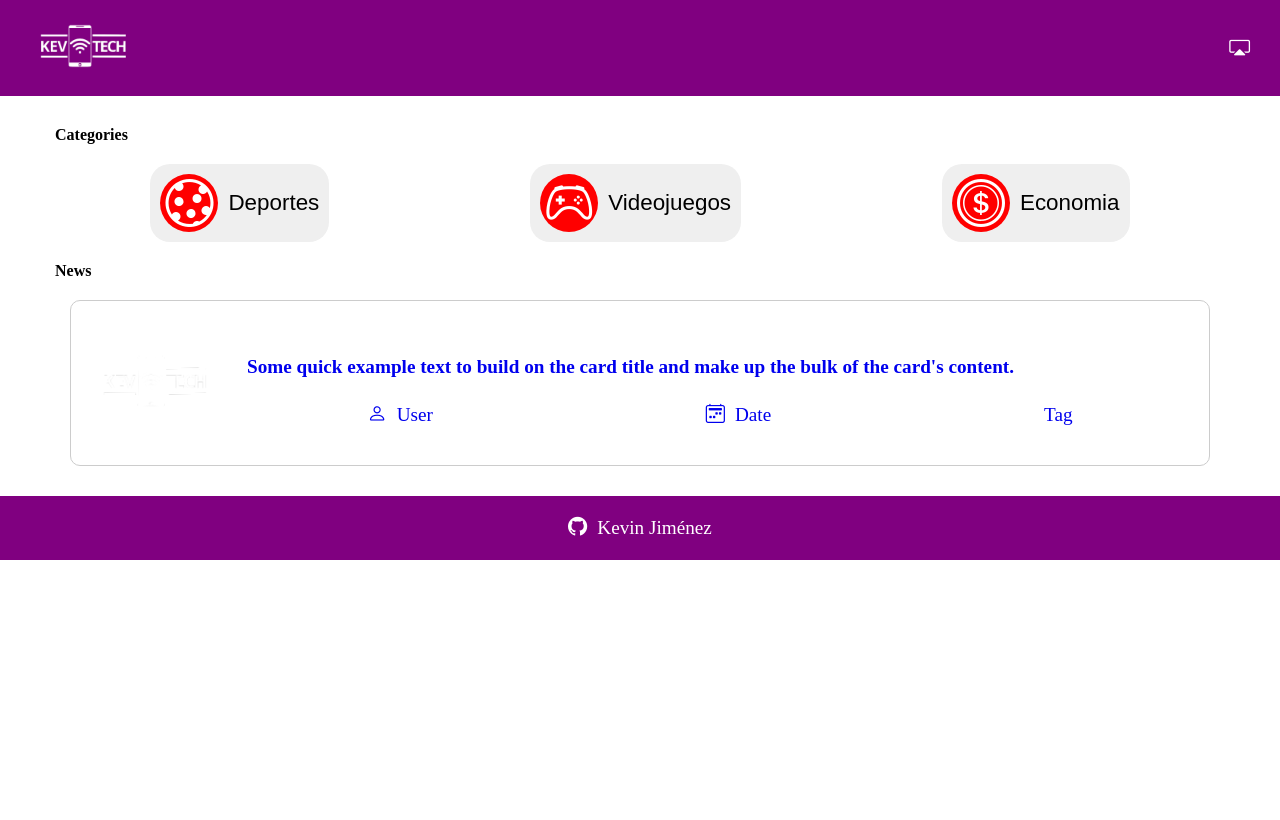
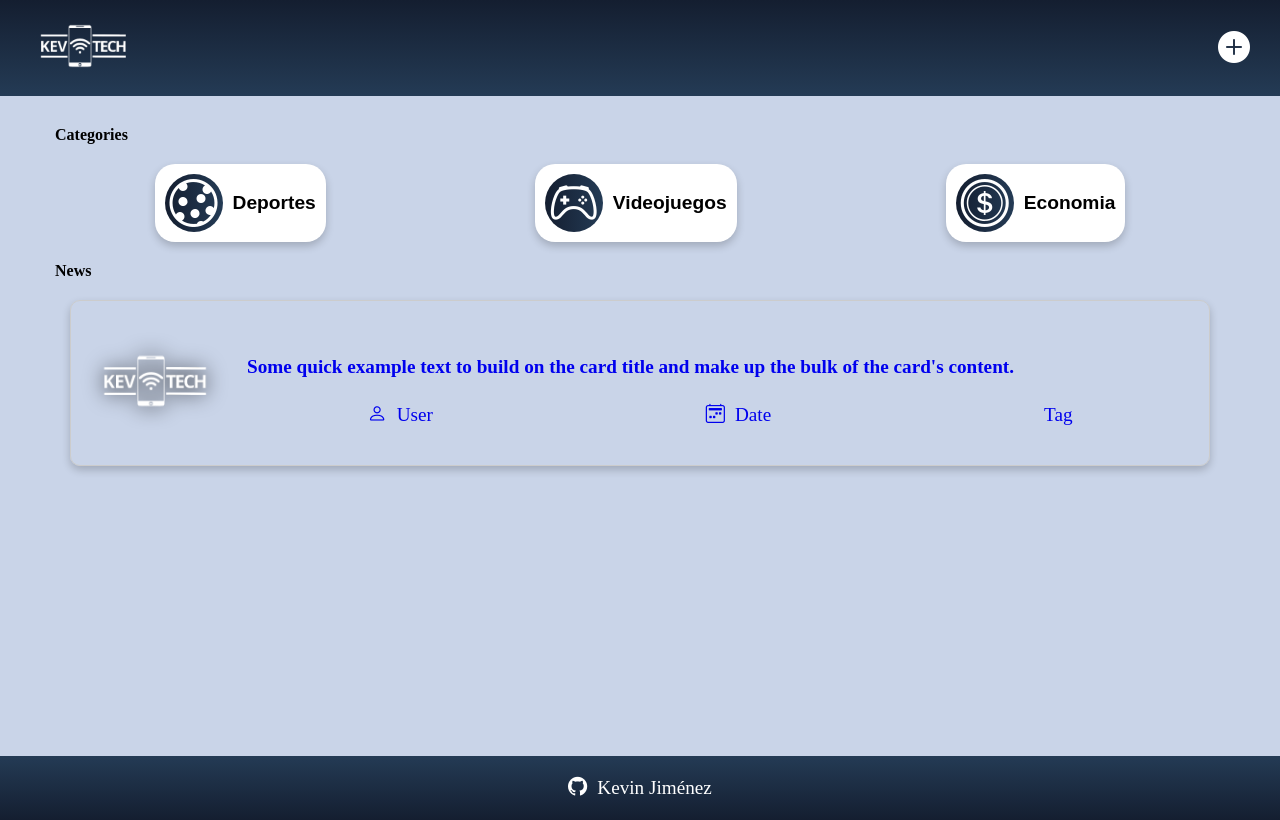
Before and after one commit to KevinJG994/React-AppNews-CRUD, a React (Vite) app: page / in a window 1280 px wide. Built offline with nearby package versions, Linux system fonts and the light colour scheme.

Commit message:
[Add] Styles to the pages

```diff
--- a/index.html
+++ b/index.html
@@ -5,7 +5,7 @@
   <meta charset="UTF-8" />
   <link rel="icon" type="image/svg+xml" href="/vite.svg" />
   <meta name="viewport" content="width=device-width, initial-scale=1.0" />
-  <title>Vite + React</title>
+  <title>KevNews</title>
   <link href="https://cdn.jsdelivr.net/npm/bootstrap-icons/font/bootstrap-icons.css" rel="stylesheet">
   <link rel="stylesheet" href="	https://cdn.jsdelivr.net/npm/bootstrap@5.3.3/dist/css/bootstrap.min.css">
 </head>
--- a/src/App.css
+++ b/src/App.css
@@ -1,7 +1,7 @@
 /* Dashborad Styles */
 .dashboard {
-    text-decoration: none;
   max-width: 1280px;
+  min-height: 80vh;
   margin: 0 auto;
   padding: 10px 50px;
   text-align: center;
@@ -13,14 +13,20 @@
   justify-content: space-around;
 }
 
-
 .buttons-container button {
   display: flex;
   align-items: center;
   padding: 10px;
-    font-size: 1.4rem;
+  font-size: 1.2rem;
+  font-weight: bold;
   border: none;
   border-radius: 20px;
+  background-color: white;
+  box-shadow: 0 4px 8px rgba(0, 0, 0, 0.2);
+}
+
+.buttons-container button:hover {
+  color: #314e6fb4;
 }
 
 .buttons-container button i {
@@ -28,13 +34,19 @@
   align-items: center;
   justify-content: center;
   font-size: 3rem;
-    background-color: red;
+  background: linear-gradient(to right, #141e30, #243b55);
   border-radius: 50%;
   margin-right: 10px;
   color: white;
   padding: 5px;
 }
 
+.buttons-container button i:hover {
+  background: #314e6fb4;
+}
+
+
+/* Card Styles */
 .newsInfo {
   display: flex;
   justify-content: space-around;
@@ -61,6 +73,7 @@
   margin: 20px;
   border-radius: 10px;
   overflow: hidden;
+  box-shadow: 0 4px 8px rgba(0, 0, 0, 0.2);
 }
 
 .card-content {
@@ -89,6 +102,7 @@
   width: 100%;
 }
 
+
 /* AboutPage Styles */
 .aboutPanel {
   display: flex;
@@ -96,6 +110,7 @@
   justify-content: center;
   align-items: center;
   background-color: rgb(248, 248, 248);
+  height: 80vh;
 }
 
 .aboutPanel h2 {
@@ -134,3 +149,57 @@
   color: black;
   text-decoration: none;
 }
+
+
+/* DetailsPage Styles */
+.details-content {
+  margin: 50px;
+  padding: 30px;
+  background-color: white;
+  box-shadow: 0 4px 8px rgba(0, 0, 0, 0.2);
+  border-radius: 30px;
+}
+
+.newsDescription {
+  padding: 20px;
+}
+
+.newsDescription h5 {
+  font-size: 2rem;
+  margin-bottom: 20px;
+}
+
+.cardImage {
+  filter: drop-shadow(0 0 10px rgba(0, 0, 0, 2));
+}
+
+.newsButtons {
+  display: flex;
+  align-items: center;
+  justify-content: space-around;
+}
+
+.newsButtons button {
+  width: 3rem;
+  height: 3rem;
+  border-radius: 20px;
+  border: none;
+  box-shadow: 0 4px 8px rgba(0, 0, 0, 0.2);
+  background-color: #243b55;
+  color: white;
+  font-size: 1.5rem;
+}
+
+.newsButtons button:hover {
+  background-color: #314e6fb4;
+}
+
+/* NotFoundPage Styles */
+.NotFound-container {
+  background-color: white;
+}
+
+.NotFoundImg {
+  display: flex;
+  margin: auto;
+}
--- a/src/components/Navbar.jsx
+++ b/src/components/Navbar.jsx
@@ -5,12 +5,14 @@ function Navbar() {
     <nav>
       <div className="logo-container">
         <Link to="/">
-          <img src="./src/assets/KevTech.png" alt="KevTech-logo" />
+          <img src="./src/assets/KevTech.png" alt="KevTech-logo" title="Go home"/>
         </Link>
       </div>
 
       <div className="menu-container">
-        <i className="bi bi-cast"></i>
+        <Link to="/aboutPage">
+          <i className="bi bi-plus-circle-fill" title="Add New"></i>
+        </Link>
       </div>
     </nav>
   )
--- a/src/index.css
+++ b/src/index.css
@@ -1,19 +1,31 @@
+/* Global styles */
 * {
   padding: 0;
   margin: 0;
-  text-decoration: none !important ;
+  text-decoration: none !important;
+}
+
+#root {
+  background-color: #c9d4e8;
 }
 
 .App {
   height: 100vh;
 }
 
+h4 {
+  display: flex;
+  margin: 20px 5px;
+}
+
+
+/* Navbar Styles */
 nav {
   display: flex;
   justify-content: space-between;
   align-items: center;
   padding: 0 30px;
-  background-color: purple;
+  background: linear-gradient(to bottom, #141e30, #243b55);
   color: white;
   height: 12vh;
 }
@@ -33,20 +45,18 @@ nav p {
   width: 100px;
 }
 
-.card-img-top {
-  width: 100px;
+.menu-container i{
+  color: white;
+  font-size: 2rem;
 }
 
-h4 {
-  display: flex;
-  margin: 20px 5px;
-}
 
+/* Footer styles */
 footer {
   display: flex;
   justify-content: center;
   align-items: center;
-  background-color: purple;
+  background: linear-gradient(to top, #141e30, #243b55);
   height: 8vh;
 }
 
--- a/src/pages/NewsDetailsPage.jsx
+++ b/src/pages/NewsDetailsPage.jsx
@@ -2,8 +2,40 @@ import React from 'react'
 
 export default function NewsDetailsPage() {
   return (
-    <div>
-      <p>NewsDetailsPage</p>
+    <div className='details-content'>
+
+      <div className='card-content'>
+        <div className='cardImage'>
+          <img src="./src/assets/developer_image.png" className="card-img-top" />
+        </div>
+        <div className="card-body">
+          <p className="card-text">Some quick example text to build on the card title and make up the bulk of the card's content.</p>
+        </div>
+      </div>
+
+      <div className='newsInfo'>
+        <p><i className="bi bi-person"></i>User</p>
+        <p><i className="bi bi-calendar2-week"></i>Date</p>
+      </div>
+
+      <hr />
+
+      <div className='newsDescription'>
+        <h5>Title</h5>
+        <p>Lorem ipsum dolor sit amet consectetur adipisicing elit. Numquam totam perspiciatis error, repudiandae aperiam praesentium dolores in atque officiis impedit nam harum velit magnam voluptatum blanditiis quam corrupti facere. Ducimus.
+          Lorem ipsum dolor sit amet consectetur adipisicing elit. Magni, sed dolore odit repudiandae quos fugiat iusto tempora corporis ducimus amet inventore repellat nemo a, quo sunt, quae veritatis reiciendis officiis.
+        </p>
+        <h5>Tags</h5>
+        <p>Tag</p>
+      </div>
+
+      <hr />
+
+      <div className='newsButtons'>
+        <button className='btn-back' title='Back to home'><i className="bi bi-arrow-return-left"></i></button>
+        <button className='btn-edit' title='Edit new'><i className="bi bi-pencil-square"></i></button>
+        <button className='btn-delete' title='Delete new'><i className="bi bi-trash-fill"></i></button>
+      </div>
     </div>
   )
 }
--- a/src/pages/NotFoundPage.jsx
+++ b/src/pages/NotFoundPage.jsx
@@ -2,6 +2,8 @@ import React from 'react'
 
 export default function NotFoundPage() {
   return (
-    <div>NotFoundPage</div>
+    <div className='NotFound-container'>
+      <img src="./src/assets/pageNotFound.gif" className='NotFoundImg' />
+    </div>
   )
 }
```
Also changed, not shown: src/assets/pageNotFound.gif (added). Lines whose indentation alone changed are shown as unchanged.
